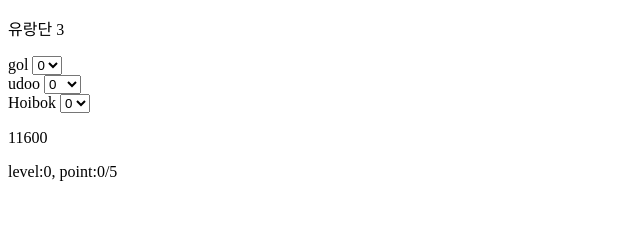
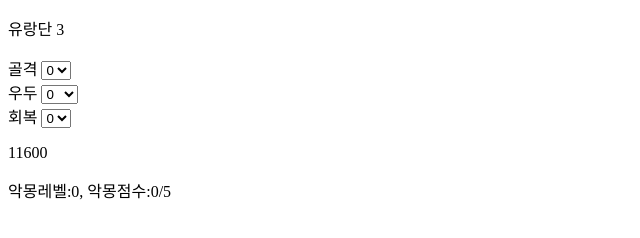
Before and after one commit to molluArchive/NWsetting, a plain HTML site: page index.html in a window 1280 px wide. Shown: the whole page, without its empty margins (0-640 px from the left). Drawn offline with Linux system fonts and the light colour scheme.

Commit message:
Add files via upload

```diff
--- a/gg.js
+++ b/gg.js
@@ -5,9 +5,10 @@ let akmong_level = [
 let Urangdan3 = {
     name:'유랑단 3',
     basic:11600,
+    now:{},
     Gol:[],
     Udoo:[],
-    Hoibok:[]
+    Hoibok:[],
 }
 
 const name_p = document.getElementById('name')
@@ -18,7 +19,7 @@ cajum.textContent = Number(Urangdan3.basic)
 
 const akmong_point_p = document.getElementById('akmong_point')
 let akmong_point = 0
-akmong_point_p.textContent = 'level:0, point:0/5'
+akmong_point_p.textContent = '악몽레벨:0, 악몽점수:0/5'
 
 const setting = function(array,start,end,akmong_point,cajum){
     for (let i=start;i<end+1;i++){
@@ -56,17 +57,23 @@ setting_select(udoo_select,Urangdan3.Udoo)
 setting_select(hoibok_select,Urangdan3.Hoibok)
 
 
-//
+// select 바뀌는거 감지
 const change_select = (option,array) => {
     let level = Number(option.value)
     let point = 0
-    let aa = array.slice(0,level).reduce((sum,obj)=>{
+    let plus_cajum = array.slice(0,level).reduce((sum,obj)=>{
         point += obj.akmong_point
         return sum + obj.cajum
     },0)
+    Urangdan3.now[option.name] = plus_cajum
+
+    let plus_cajum_sum = 0
+    for(let key in Urangdan3.now){
+        plus_cajum_sum += Urangdan3.now[key]
+    }
 
     akmong_point += point
-    cajum.textContent = Number(Urangdan3.basic) + aa
+    cajum.textContent = Number(Urangdan3.basic) + plus_cajum_sum
     akmong_level_change(akmong_point)
 }
 
@@ -77,7 +84,5 @@ const akmong_level_change = (akmong_point) => {
         level++
         point -= akmong_level[level]
     }
-    akmong_point_p.textContent = `level:${level}, point:${point}/${akmong_level[level+1]}`
+    akmong_point_p.textContent = `악몽레벨:${level}, 악몽점수:${point}/${akmong_level[level+1]}`
 }
-
-console.log(Urangdan3)
--- a/index.html
+++ b/index.html
@@ -9,16 +9,16 @@
 <body>
     <p id="name"></p>
     <div>
-        <span>gol</span>
-        <select id="gol_select" onchange=""></select>
+        <span>골격</span>
+        <select id="gol_select" onchange="" name="gol"></select>
     </div>
     <div>
-        <span>udoo</span>
-        <select id="udoo_select" onchange="change_select(this,Urangdan3.Udoo)"></select>
+        <span>우두</span>
+        <select id="udoo_select" onchange="change_select(this,Urangdan3.Udoo)" name="udoo"></select>
     </div>
     <div>
-        <span>Hoibok</span>
-        <select id="hoibok_select" onchange="change_select(this,Urangdan3.Hoibok)"></select>
+        <span>회복</span>
+        <select id="hoibok_select" onchange="change_select(this,Urangdan3.Hoibok)" name="hoibok"></select>
     </div>
     <p id="cajum"></p>
     <p id="akmong_point"></p>
```
